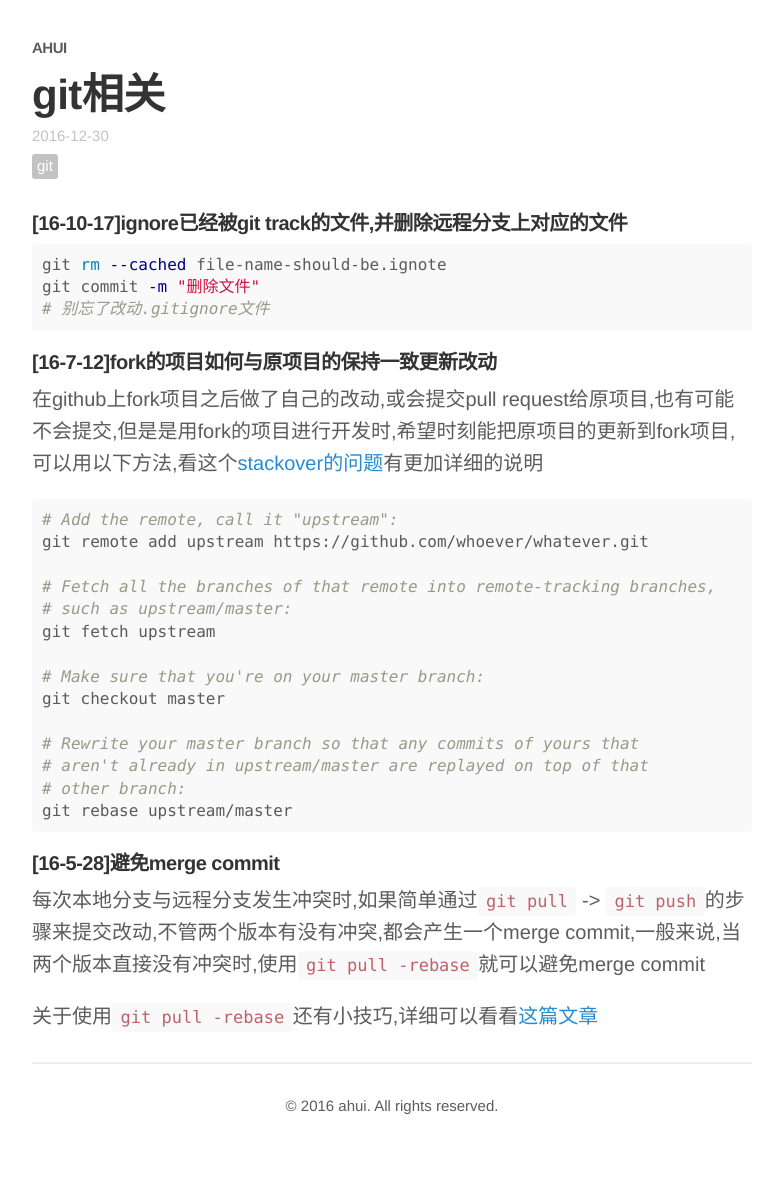
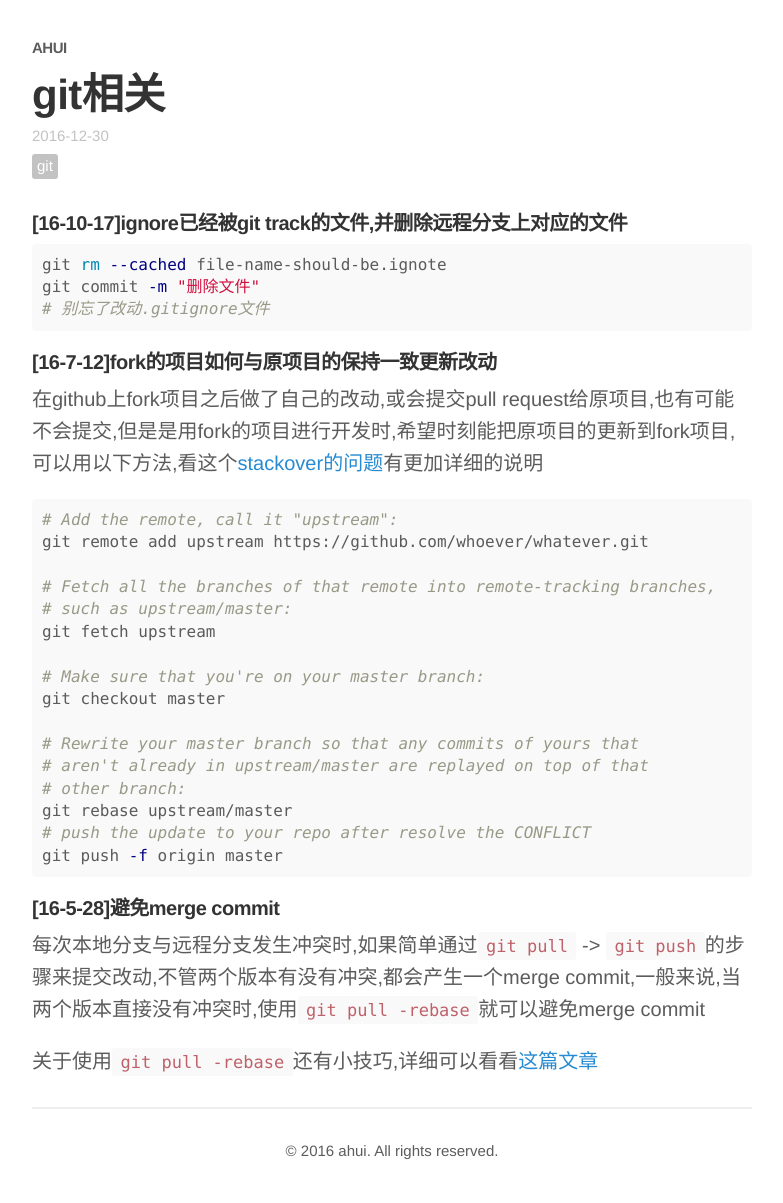
Before and after one commit to funkyLover/blog, a Jekyll site: the page built from notes/_posts/2016-12-30-something-about-git.md, in a window 1280 px wide. Shown: the whole page, without its empty margins (248-1031 px from the left). Built offline with Jekyll 4.4.1, drawn with Linux system fonts in a browser that asks for light colours; comment, search, counter and statistics services are not loaded; before the commit the page ends 1158 px from its top, so only the background shows below that.

Commit message:
* something about git

````diff
--- a/notes/_posts/2016-12-30-something-about-git.md
+++ b/notes/_posts/2016-12-30-something-about-git.md
@@ -34,6 +34,8 @@ git checkout master
 # aren't already in upstream/master are replayed on top of that
 # other branch:
 git rebase upstream/master
+# push the update to your repo after resolve the CONFLICT
+git push -f origin master
 ```
 
 ##### [16-5-28]避免merge commit
````
